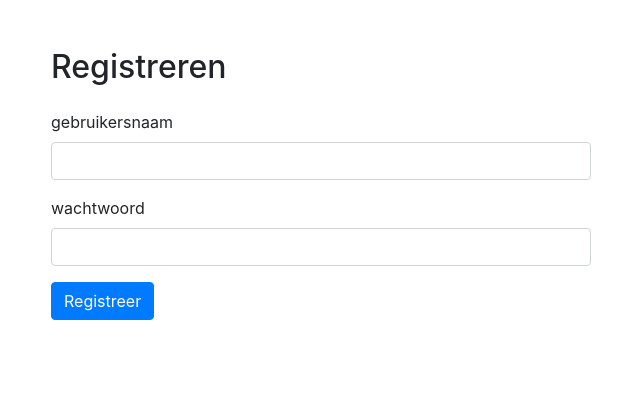
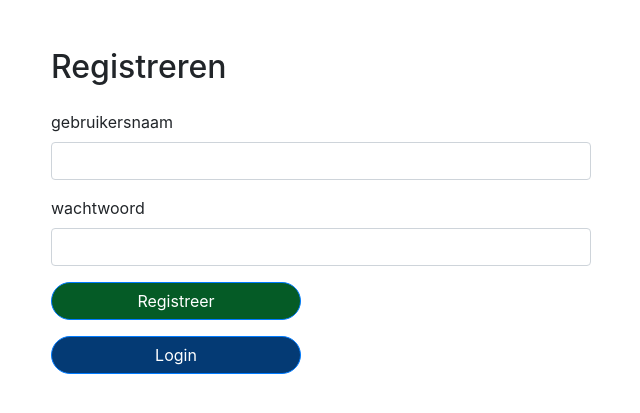
Before and after one commit to DeDaveyy/kringloop, a PHP site: page /pages/registreer.php in a window 1280 px wide. Shown: the top 413 px of the page, without its empty margins (319-959 px from the left). Run offline with PHP 8.4, Linux system fonts and the light colour scheme.

Commit message:
Here comes the bigshow

```diff
--- a/pages/login.php
+++ b/pages/login.php
@@ -88,8 +88,9 @@ if ($_SERVER['REQUEST_METHOD'] === 'POST') {
                         <label for="password">Wachtwoord</label>
                         <input type="password" class="form-control" id="password" name="password" required>
                     </div>
-                    <button type="submit" class="btn btn-primary mainbuttons">Login</button>
+                    <button type="submit" class="btn btn-primary loginbutton">Login</button>
                 </form>
+                <button class="btn btn-primary mainbuttons"><a href="../pages/registreer.php" class="text-white">Registreer</a></button>
             </div>
         </div>
     </div>
--- a/pages/registreer.php
+++ b/pages/registreer.php
@@ -1,3 +1,4 @@
+<link rel="stylesheet" href="../src/style/main.css">
 <?php
 // Database configureren
 $dbHost = 'localhost';
@@ -92,8 +93,9 @@ if ($_SERVER['REQUEST_METHOD'] === 'POST') {
                         <label for="wachtwoord">wachtwoord</label>
                         <input type="password" class="form-control" id="wachtwoord" name="wachtwoord" required>
                     </div>
-                    <button type="submit" class="btn btn-primary">Registreer</button>
+                    <button type="submit" class="btn btn-primary loginbutton">Registreer</button>
                 </form>
+                <button class="btn btn-primary mainbuttons"><a href="../pages/login.php" class="text-white">Login</a></button>
             </div>
         </div>
     </div>
--- a/src/style/main.css
+++ b/src/style/main.css
@@ -11,3 +11,8 @@
     border-radius: 100px!important;
     background-color: #043a74!important;
   }
+
+.loginbutton {
+    border-radius: 100px!important;
+    background-color: #055b26!important;
+  }
```
